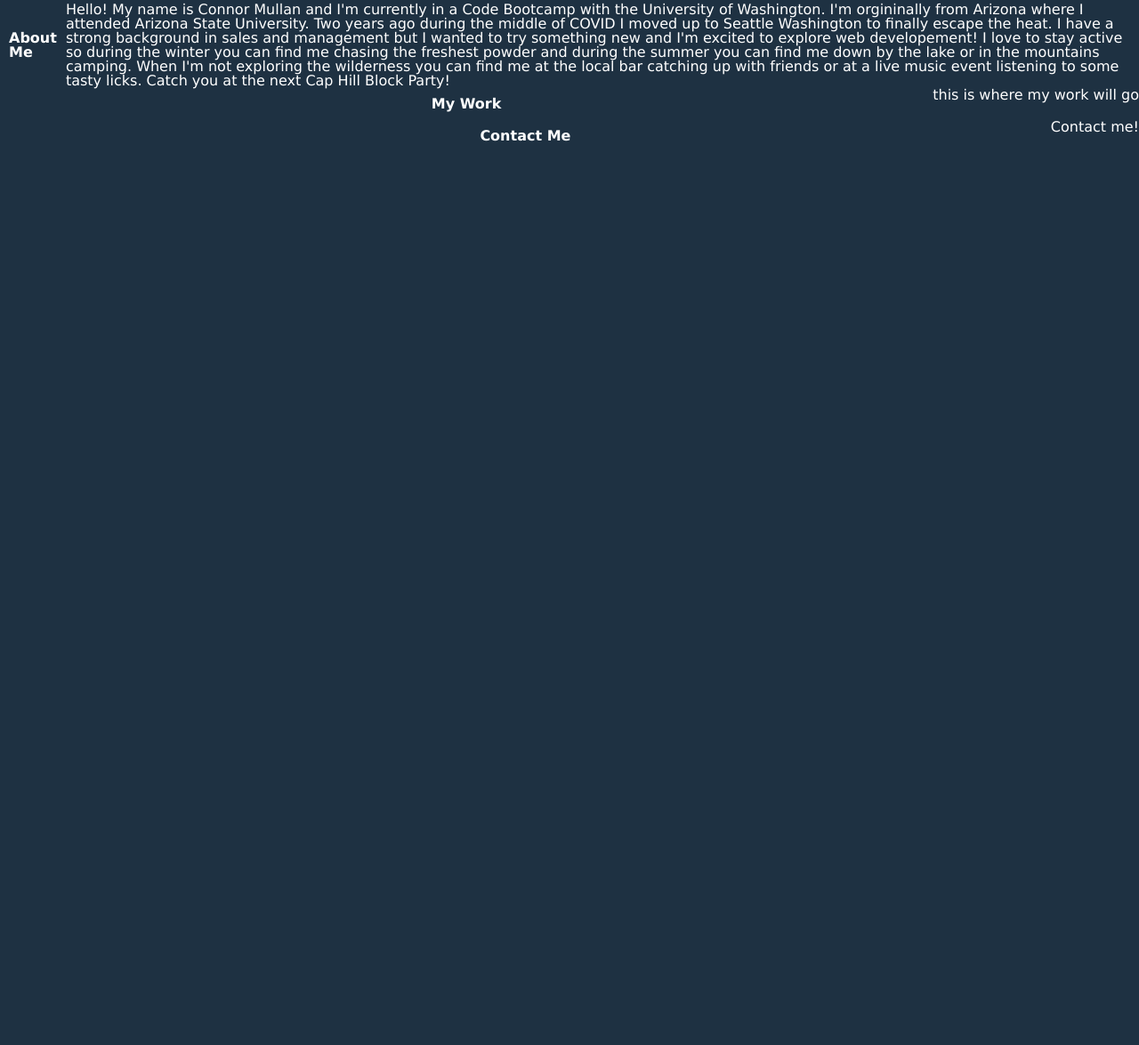
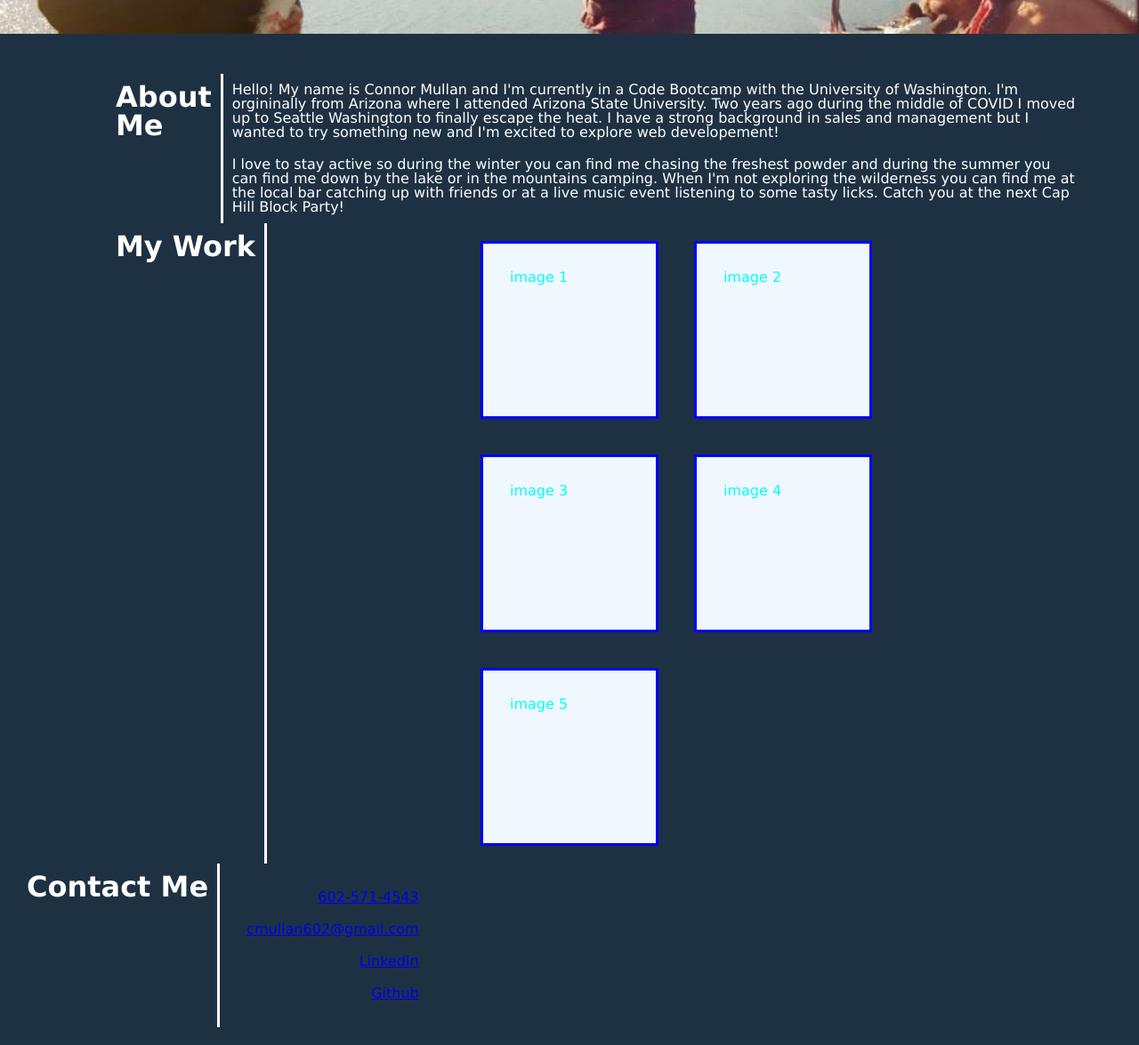
Before and after one commit to cmullan602/connors-portfolio, a plain HTML site: page index.html in a window 1280 px wide. Shown: the part 484-1659 px from the top of the page at 89% size. Before the commit the page ends 800 px from the top, so only its background shows below. Drawn offline with Linux system fonts and the light colour scheme.

Commit message:
Working on changes to main part of the page, added in my wrok and contact me section.' git add .

```diff
--- a/assets/css/style.css
+++ b/assets/css/style.css
@@ -72,23 +72,104 @@ nav ul.social {
     justify-content: center;
 }
 
+main {
+    display: flex;
+    flex-direction: column;
+    justify-content: center;
+    width: 100%;
+    padding: 20px;
+}
 
 h1 {
     font-size: 300%;
     color: black;
     font-family: cursive;
     padding: 10px;
-}
-.section {
-    display:flex;
-    border: 20px;
-    border-color: aliceblue;
+    position: relative;
 }
 
-.section h2 {
+.about {
+    display:flex;
+    justify-content: center;
+    padding-right: 40px;
+    padding-left: 100px;
+}
+
+ h2 {
+    display: flex;
     padding: 10px;
-    margin:auto;
+    font-size: 200%;
+    border-style: none;
+    border-bottom: none;
+    border-top: none;
+    border-right: solid;
+}
+
+.robot {
+    display: flex;
+    justify-content: space-between;
+    padding-right: 40px;
+    padding-left: 100px;
+}
+
+.container {
+    display: flex;
+    flex-direction: column;
+}
+
+#about-me p {
+    padding: 10px
 }
 
 
+#work {
+    display: flex;
+    justify-content: space-between;
+}
+
+
+
+.tools{
+    max-width: 700px;
+    display:flex;
+    flex-wrap: wrap;
+
+
+}
+
+.image {
+    height:200px;
+    width: 200px;
+    background-color: aliceblue;
+    color:aqua;
+    padding:30px;
+    border: solid 3px blue;
+    margin: 20px;
+
+}
+
+#my-work {
+
+}
+
+.image:hover,
+.image:focus{
+  width:500px;
+  height: 300px;
+}
+
+
+.filled {
+    display: flex;
+}
+ul {
+    margin: 10px;
+    justify-content: flex-end;
+}
+
+li {
+    margin: 20px;
+    display: flex;
+    justify-content: flex-end;
+}
 /* flex Styles /*
--- a/index.html
+++ b/index.html
@@ -29,21 +29,51 @@
 
     <main>
 
-        <section class="section">
+        <section id="about-me" class="about">
             <H2>About Me</H2>
-            <p>Hello! My name is Connor Mullan and I'm currently in a Code Bootcamp with the University of Washington. I'm orgininally from Arizona where I attended Arizona State University. Two years ago during the middle of COVID I moved up to Seattle Washington to finally escape the heat. I have a strong background in sales and management but I wanted to try something new and I'm excited to explore web developement! I love to stay active so during the winter you can find me chasing the freshest powder and during the summer you can find me down by the lake or in the mountains camping. When I'm not exploring the wilderness you can find me at the local bar catching up with friends or at a live music event listening to some tasty licks. Catch you at the next Cap Hill Block Party!</p>
-        </section>
+            <div class="container">
+                <p>Hello! My name is Connor Mullan and I'm currently in a Code Bootcamp with the University of Washington. I'm orgininally from Arizona where I attended Arizona State University. Two years ago during the middle of COVID I moved up to Seattle Washington to finally escape the heat. I have a strong background in sales and management but I wanted to try something new and I'm excited to explore web developement! </p>
+                <p>I love to stay active so during the winter you can find me chasing the freshest powder and during the summer you can find me down by the lake or in the mountains camping. When I'm not exploring the wilderness you can find me at the local bar catching up with friends or at a live music event listening to some tasty licks. Catch you at the next Cap Hill Block Party!</p>
+            </div>
+            </section>
 
-        <Section class="section">
+        <Section id="my-work" class="robot">
             <h2>My Work</h2>
-            <p>this is where my work will go</p>
-            <div></div>
-            <div></div>
+
+            <div class="tools">
+
+                <div class="image">
+                image 1
+                </div>
+
+                <div class="image">
+                image 2
+                </div>
+
+                <div class="image">
+                image 3
+                </div>
+
+                <div class="image">
+                image 4
+                </div>
+
+                <div class="image">
+                image 5
+                </div>
+
+            </div>
+
         </Section>
 
-        <section class="section">
+        <section id="contact-me" class="filled">
             <h2>Contact Me</h2>
-            <p>Contact me!</p>
+            <ul>
+                <li><a href="#">602-571-4543</a></li>
+                <li><a href="#">cmullan602@gmail.com</a></li>
+                <li><a href="#">LinkedIn</a></li>
+                <li><a href="#">Github</a></li>
+            </ul>
 
         </section>
 
```
